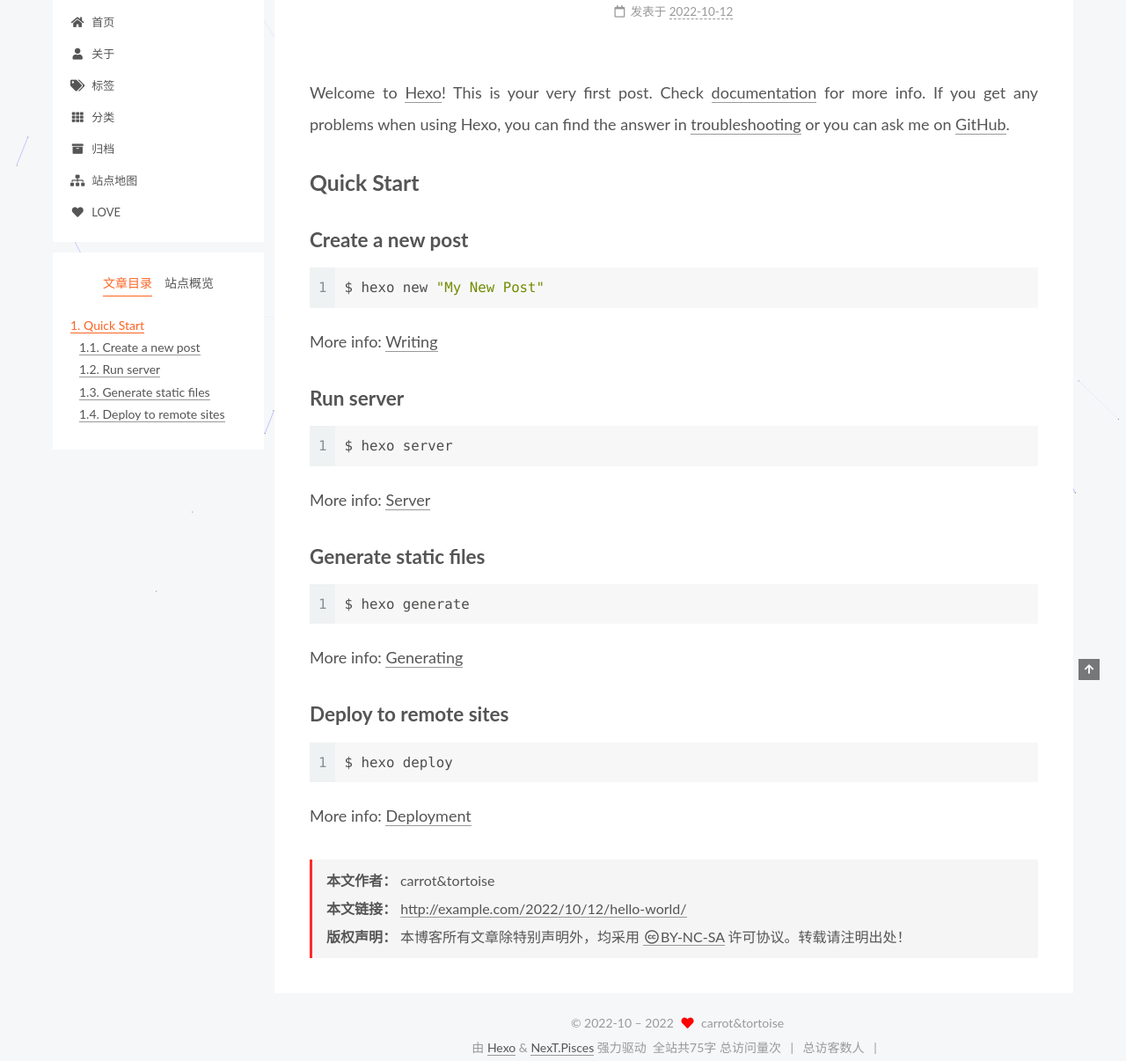
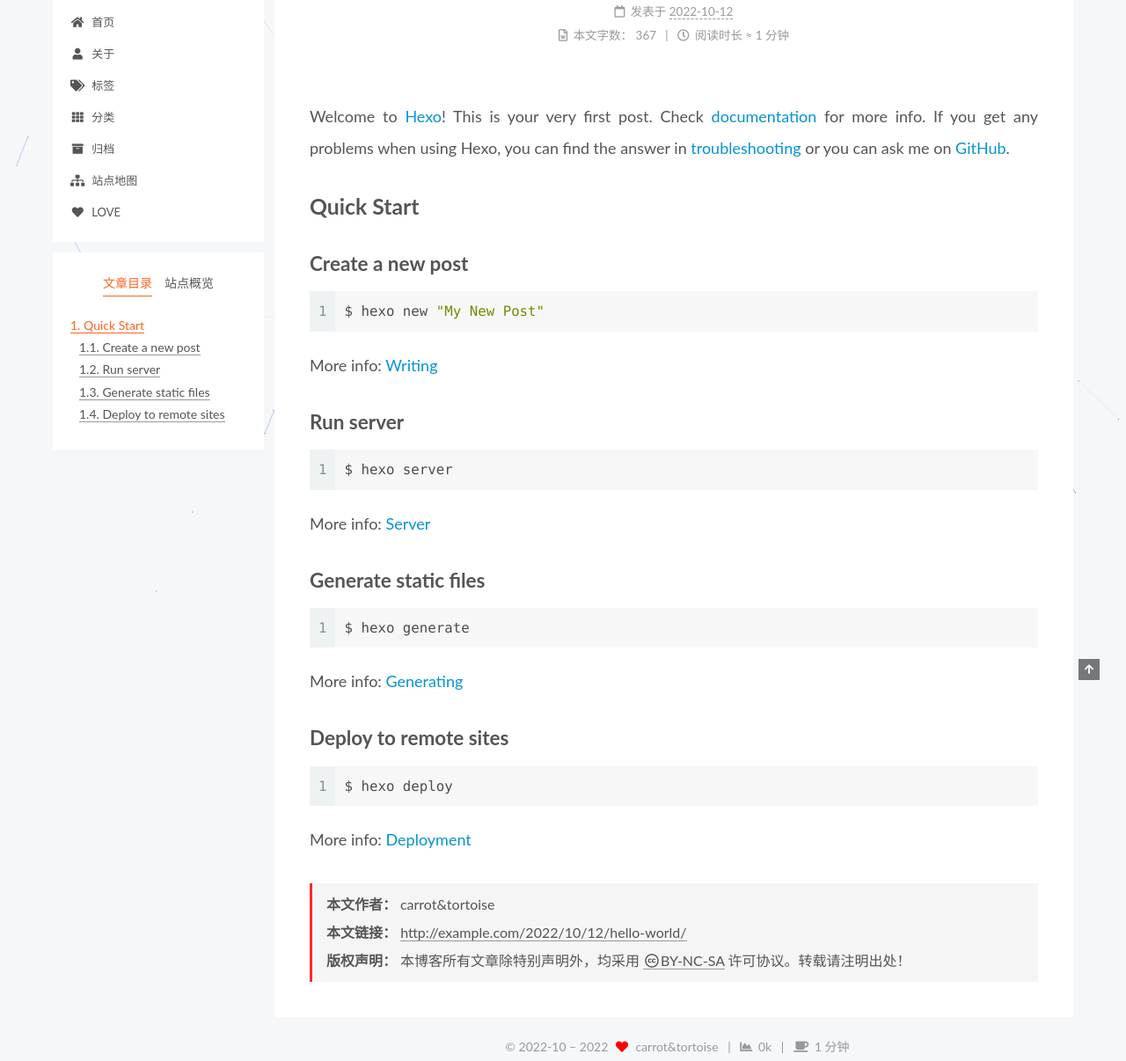
Before and after one commit to Na2CO3-blue/Na2CO3-blue.github.io, a plain HTML site: page 2022/10/12/hello-world/index.html in a window 1280 px wide. Shown: the part 127-1333 px from the top of the page at 88% size. Drawn offline with Linux system fonts and the light colour scheme; some packages are replaced by stand-ins of ours; a script that the page names is missing.

Commit message:
Site updated: 2022-10-12 21:23:38

```diff
--- a/2022/10/12/hello-world/index.html
+++ b/2022/10/12/hello-world/index.html
@@ -211,6 +211,20 @@
               </span>
               <span class="post-meta-item-text">阅读次数：</span>
               <span id="busuanzi_value_page_pv"></span>
+            </span><br>
+            <span class="post-meta-item" title="本文字数">
+              <span class="post-meta-item-icon">
+                <i class="far fa-file-word"></i>
+              </span>
+                <span class="post-meta-item-text">本文字数：</span>
+              <span>367</span>
+            </span>
+            <span class="post-meta-item" title="阅读时长">
+              <span class="post-meta-item-icon">
+                <i class="far fa-clock"></i>
+              </span>
+                <span class="post-meta-item-text">阅读时长 &asymp;</span>
+              <span>1 分钟</span>
             </span>
 
         </div>
@@ -385,6 +399,16 @@
     <i class="fa fa-heart"></i>
   </span>
   <span class="author" itemprop="copyrightHolder">carrot&tortoise</span>
+    <span class="post-meta-divider">|</span>
+    <span class="post-meta-item-icon">
+      <i class="fa fa-chart-area"></i>
+    </span>
+    <span title="站点总字数">0k</span>
+    <span class="post-meta-divider">|</span>
+    <span class="post-meta-item-icon">
+      <i class="fa fa-coffee"></i>
+    </span>
+    <span title="站点阅读时长">1 分钟</span>
 </div>
   <div class="powered-by">由 <a href="https://hexo.io/" class="theme-link" rel="noopener" target="_blank">Hexo</a> & <a href="https://pisces.theme-next.org/" class="theme-link" rel="noopener" target="_blank">NexT.Pisces</a> 强力驱动
   </div>
--- a/css/main.css
+++ b/css/main.css
@@ -1175,7 +1175,7 @@ pre .javascript .function {
 }
 .links-of-author a::before,
 .links-of-author span.exturl::before {
-  background: #fe55f1;
+  background: #f5ff5e;
   border-radius: 50%;
   content: ' ';
   display: inline-block;
@@ -1975,6 +1975,14 @@ pre .javascript .function {
   margin: 2em 0 0;
   padding: 0.5em 1em;
 }
+.post-body p a {
+  color: #0593d3;
+  border-bottom: none;
+}
+.post-body p a:hover {
+  color: #0477ab;
+  text-decoration: underline;
+}
 .category-all-page .category-all-title {
   text-align: center;
 }
```
Also changed, not shown: LOVE/index.html (+10 -0 lines), about/index.html (+10 -0 lines), archives/2022/10/index.html (+10 -0 lines), archives/2022/index.html (+10 -0 lines), archives/index.html (+10 -0 lines), categories/index.html (+10 -0 lines), index.html (+25 -1 lines), lib/canvas-nest/README.html (+10 -0 lines), lib/pace/README.html (+10 -0 lines), lib/three/README.html (+10 -0 lines), resources/index.html (+10 -0 lines), tags/index.html (+10 -0 lines).
